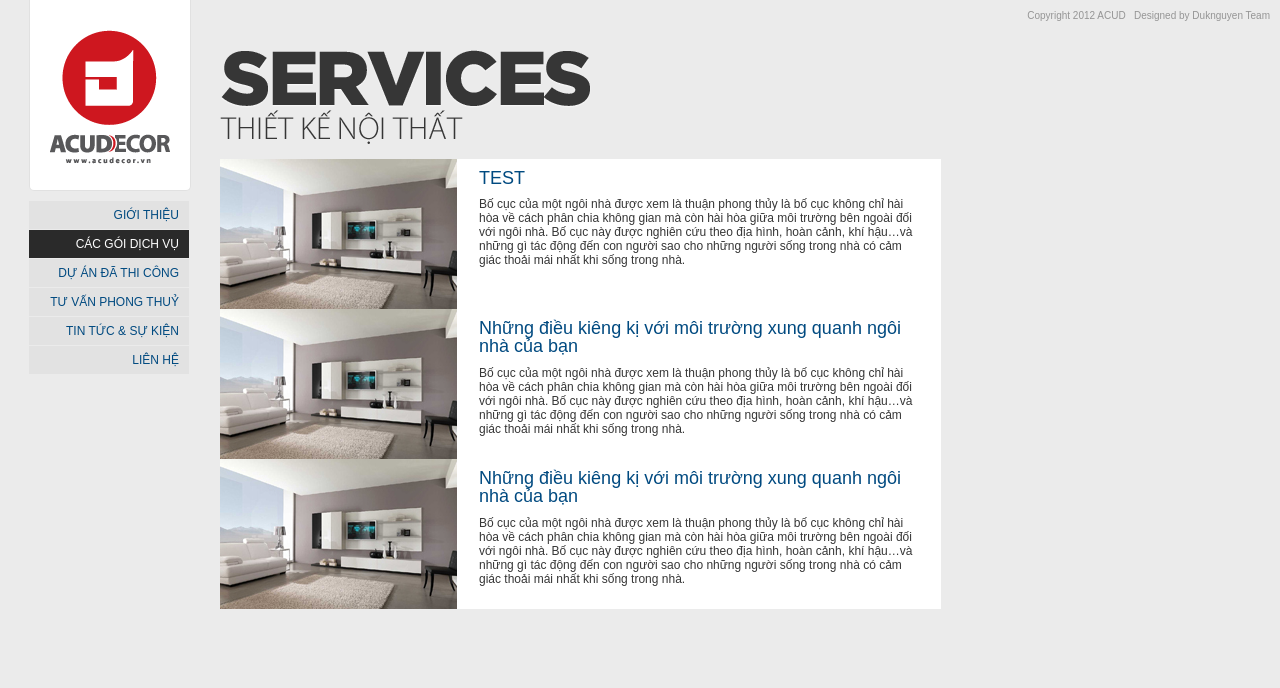
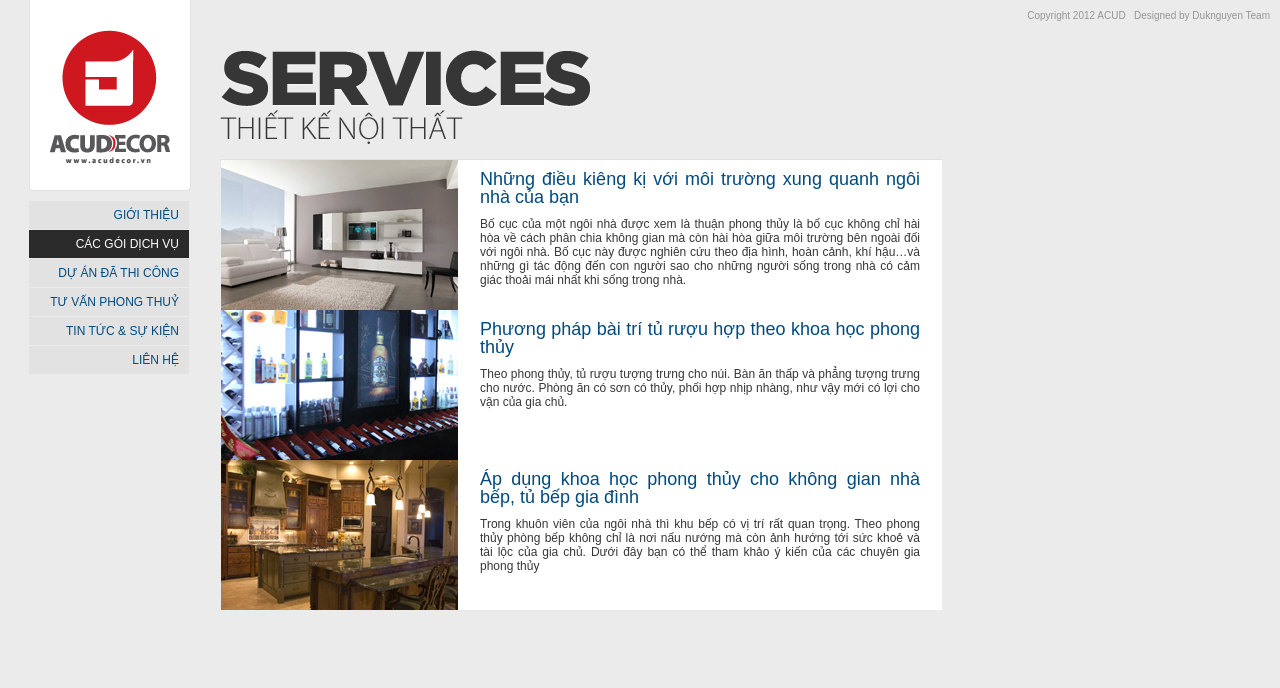
Before and after one commit to nmtam/acudecor, a PHP site: page /headlines.html in a window 1280 px wide. Shown: the top 688 px of the page. Run offline with PHP 8.4, Linux system fonts and the light colour scheme.

Commit message:
Sua headlines

```diff
--- a/css/style.css
+++ b/css/style.css
@@ -592,27 +592,28 @@
   margin-right:1px;
 }
 .headlines_content {
-  width: 725px;
+  width: 721px;
+  border: 1px solid #E2E2E2;
 }
-.inside_content_wrapper .headlines_items {
-  margin-bottom: 10px;
-}
-.inside_content_wrapper .headlines_visible  .left{
+.inside_content_wrapper .headlines_items  .left{
   float:left;
   height: 150px;
+  width: 237px;
 }
-.inside_content_wrapper .headlines_visible  .right{
+.inside_content_wrapper .headlines_items  .right{
   float: left; width: 440px; height: 150px;
   background: #fff;
   padding: 0px 22px;
 }
-.headlines_visible .headlines_title {
+.headlines_items .headlines_title {
   color: #004a80;
   font:normal 18px/18.4px Arial, Verdana;
   margin: 10px 0px;
+  text-align: justify;
 }
-.headlines_visible .headlines_summary {
+.headlines_items .headlines_summary {
   color: #363636;
   font:normal 12px Arial, Verdana;
+  text-align: justify;
 }
 /* end of headlines */
--- a/headlines.html
+++ b/headlines.html
@@ -17,53 +17,45 @@
 <body class="fe">
     <div id="site_wrapper">
 
-        <section class="inside_content_wrapper">
+        <div class="inside_content_wrapper">
         	<h1 class="page_title hide_content" id="service_thietkenoithat">Services - Thiết kế nội thất</h1>
 
             <div class="headlines_content">
-            	<div class="headlines_content_wrapper clearfix">
-                    <section class="headlines_items">
-                        <section class="headlines_visible">
-							<div class="left"><img src="userfiles/headlines_1.jpg" alt="Những điều kiêng kỵ"></div>
-							<section class="right">
-								<div class="headlines_title">
-									TEST
-								</div>
-								<div class="headlines_summary">
-								  Bố cục của một ngôi nhà được xem là thuận phong thủy là bố cục không chỉ hài hòa về cách phân chia không gian mà còn hài hòa giữa môi trường bên ngoài đối với ngôi nhà. Bố cục này được nghiên cứu theo địa hình, hoàn cảnh, khí hậu…và những gì tác động đến con người sao cho những người sống trong nhà có cảm giác thoải mái nhất khi sống trong nhà.
-								</div>
-							</section>
-						</section>
-					</section>
-					<section class="headlines_items">
-                        <section class="headlines_visible">
-							<div class="left"><img src="userfiles/headlines_1.jpg" alt="Những điều kiêng kỵ"></div>
-							<section class="right">
+				<div class="headlines_items">
+					<div class="left" style="background:url('userfiles/headlines_1.jpg') no-repeat 0 0;"></div>
+					<div class="right">
 						<div class="headlines_title">
 							Những điều kiêng kị với môi trường xung quanh ngôi nhà của bạn
 						</div>
 						<div class="headlines_summary">
 						  Bố cục của một ngôi nhà được xem là thuận phong thủy là bố cục không chỉ hài hòa về cách phân chia không gian mà còn hài hòa giữa môi trường bên ngoài đối với ngôi nhà. Bố cục này được nghiên cứu theo địa hình, hoàn cảnh, khí hậu…và những gì tác động đến con người sao cho những người sống trong nhà có cảm giác thoải mái nhất khi sống trong nhà.
 						</div>
-							</section>
-						</section>
-					</section>
-					<section class="headlines_items">
-                        <section class="headlines_visible">
-							<div class="left"><img src="userfiles/headlines_1.jpg" alt="Những điều kiêng kỵ"></div>
-							<section class="right">
+					</div>
+				</div> <!-- headlines_items -->
+				<div class="headlines_items">
+					<div class="left" style="background:url('userfiles/headlines_2.jpg') no-repeat 0 0;"></div>
+					<div class="right">
 						<div class="headlines_title">
-									Những điều kiêng kị với môi trường xung quanh ngôi nhà của bạn
+							Phương pháp bài trí tủ rượu hợp theo khoa học phong thủy
 						</div>
 						<div class="headlines_summary">
-								  Bố cục của một ngôi nhà được xem là thuận phong thủy là bố cục không chỉ hài hòa về cách phân chia không gian mà còn hài hòa giữa môi trường bên ngoài đối với ngôi nhà. Bố cục này được nghiên cứu theo địa hình, hoàn cảnh, khí hậu…và những gì tác động đến con người sao cho những người sống trong nhà có cảm giác thoải mái nhất khi sống trong nhà.
-								</div>
-							</section>
-						</section>
-					</section>
+						  Theo phong thủy, tủ rượu tượng trưng cho núi. Bàn ăn thấp và phẳng tượng trưng cho nước. Phòng ăn có sơn có thủy, phối hợp nhịp nhàng, như vậy mới có lợi cho vận của gia chủ.
 						</div>
 					</div>
-        </section>
+				</div> <!-- headlines_items -->
+				<div class="headlines_items">
+					<div class="left" style="background:url('userfiles/headlines_3.jpg') no-repeat 0 0;"></div>
+					<div class="right">
+						<div class="headlines_title">
+						  Áp dụng khoa học phong thủy cho không gian nhà bếp, tủ bếp gia đình
+						</div>
+						<div class="headlines_summary">
+						  Trong khuôn viên của ngôi nhà thì khu bếp có vị trí rất quan trọng. Theo phong thủy phòng bếp không chỉ là nơi nấu nướng mà còn ảnh hướng tới sức khoẻ và tài lộc của gia chủ. Dưới đây bạn có thể tham khảo ý kiến của các chuyên gia phong thủy
+						</div>
+					</div>
+				</div> <!-- headlines_items -->
+        	</div>
+        </div>
         <section id="inside_footer">
         	<nav class="clearfix">
             	<ul>
```
Also changed, not shown: userfiles/headlines_2.jpg (added), userfiles/headlines_3.jpg (added). Lines whose indentation alone changed are shown as unchanged.
